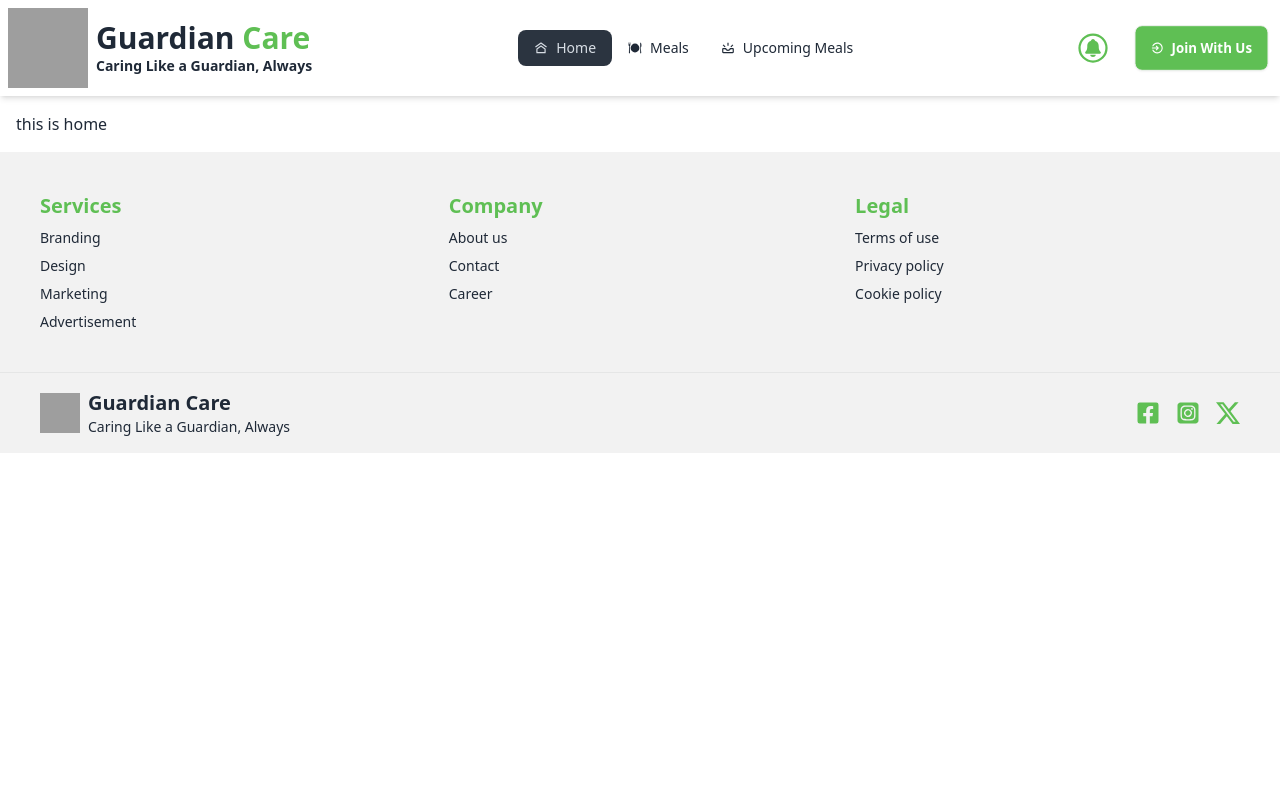
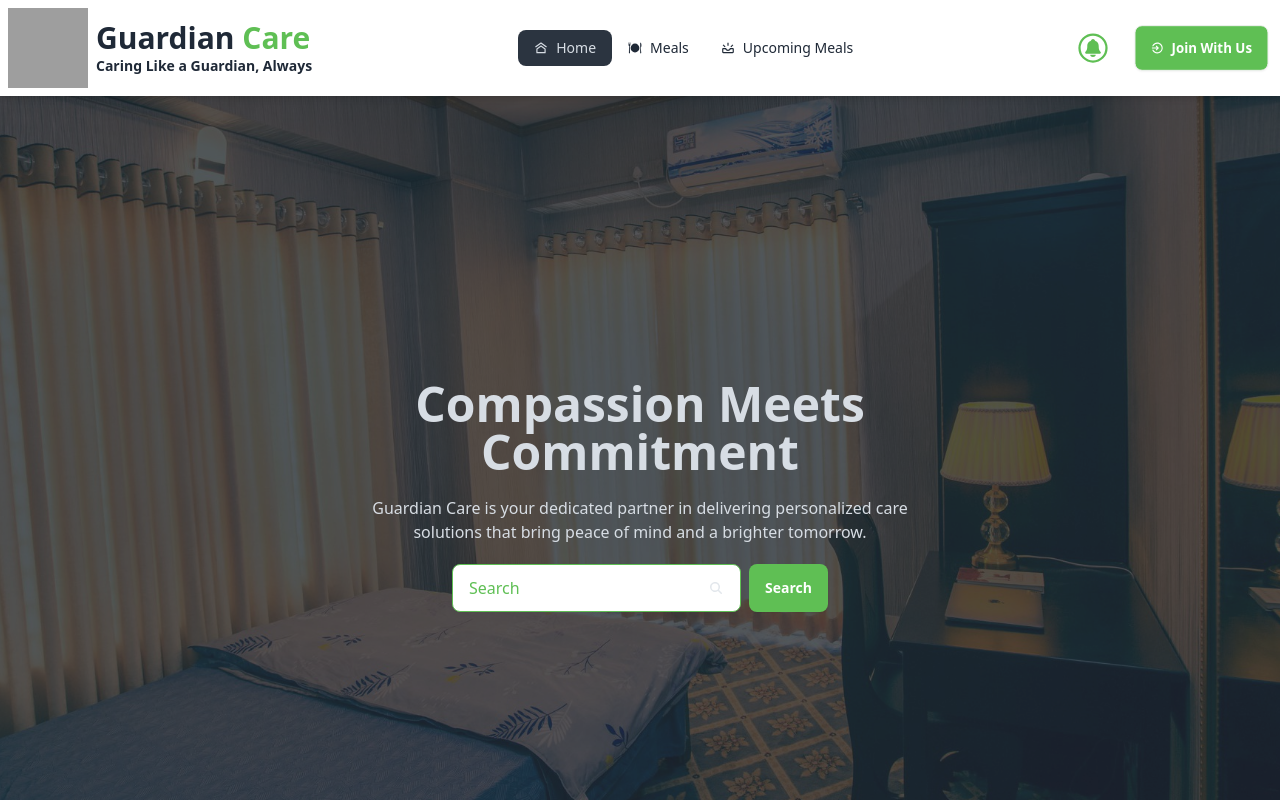
Before and after one commit to jahidul2004/guardian-care, a React (Vite) app: page / in a window 1280 px wide. Shown: the top 800 px of the page. Built offline with nearby package versions, Linux system fonts and the light colour scheme; grey boxes are pictures that could not be loaded.

Commit message:
Banner section added.

```diff
--- /dev/null
+++ b/src/components/Banner.jsx
@@ -0,0 +1,52 @@
+import bannerImg from "../assets/images/banner.jpg";
+
+const Banner = () => {
+    return (
+        <div
+            className="hero min-h-screen"
+            style={{
+                backgroundImage: `url(${bannerImg})`,
+            }}
+        >
+            <div className="hero-overlay bg-opacity-60"></div>
+            <div className="hero-content text-neutral-content text-center">
+                <div className="max-w-xl">
+                    <h1 className="mb-5 text-3xl md:text-4xl lg:text-5xl font-bold">
+                        Compassion Meets Commitment
+                    </h1>
+                    <p className="mb-5 text-xs md:text-sm lg:text-base">
+                        Guardian Care is your dedicated partner in delivering
+                        personalized care solutions that bring peace of mind and
+                        a brighter tomorrow.
+                    </p>
+                    <div className="flex flex-col md:flex-row justify-center gap-2">
+                        <label className="input input-bordered flex items-center gap-2 border-[#5fbf54]">
+                            <input
+                                type="text"
+                                className="grow text-[#5fbf54] placeholder-[#5fbf54] bg-[#5fbf54] bg-opacity-10"
+                                placeholder="Search"
+                            />
+                            <svg
+                                xmlns="http://www.w3.org/2000/svg"
+                                viewBox="0 0 16 16"
+                                fill="currentColor"
+                                className="h-4 w-4 opacity-70"
+                            >
+                                <path
+                                    fillRule="evenodd"
+                                    d="M9.965 11.026a5 5 0 1 1 1.06-1.06l2.755 2.754a.75.75 0 1 1-1.06 1.06l-2.755-2.754ZM10.5 7a3.5 3.5 0 1 1-7 0 3.5 3.5 0 0 1 7 0Z"
+                                    clipRule="evenodd"
+                                />
+                            </svg>
+                        </label>
+                        <button className="btn bg-[#5fbf54] text-white border-none">
+                            Search
+                        </button>
+                    </div>
+                </div>
+            </div>
+        </div>
+    );
+};
+
+export default Banner;
--- a/src/layouts/MainLayout.jsx
+++ b/src/layouts/MainLayout.jsx
@@ -10,9 +10,7 @@ const MainLayout = () => {
             {/* Navbar end */}
 
             {/* Outlet */}
-            <div className="container mx-auto p-4">
-                <Outlet></Outlet>
-            </div>
+            <Outlet></Outlet>
             {/* Outlet end */}
 
             {/* Footer */}
--- a/src/pages/Home/Home.jsx
+++ b/src/pages/Home/Home.jsx
@@ -1,5 +1,11 @@
+import Banner from "../../components/Banner";
+
 const Home = () => {
-    return <div>this is home</div>;
+    return (
+        <div>
+            <Banner></Banner>
+        </div>
+    );
 };
 
 export default Home;
```
Also changed, not shown: src/assets/images/banner.jpg (added).
